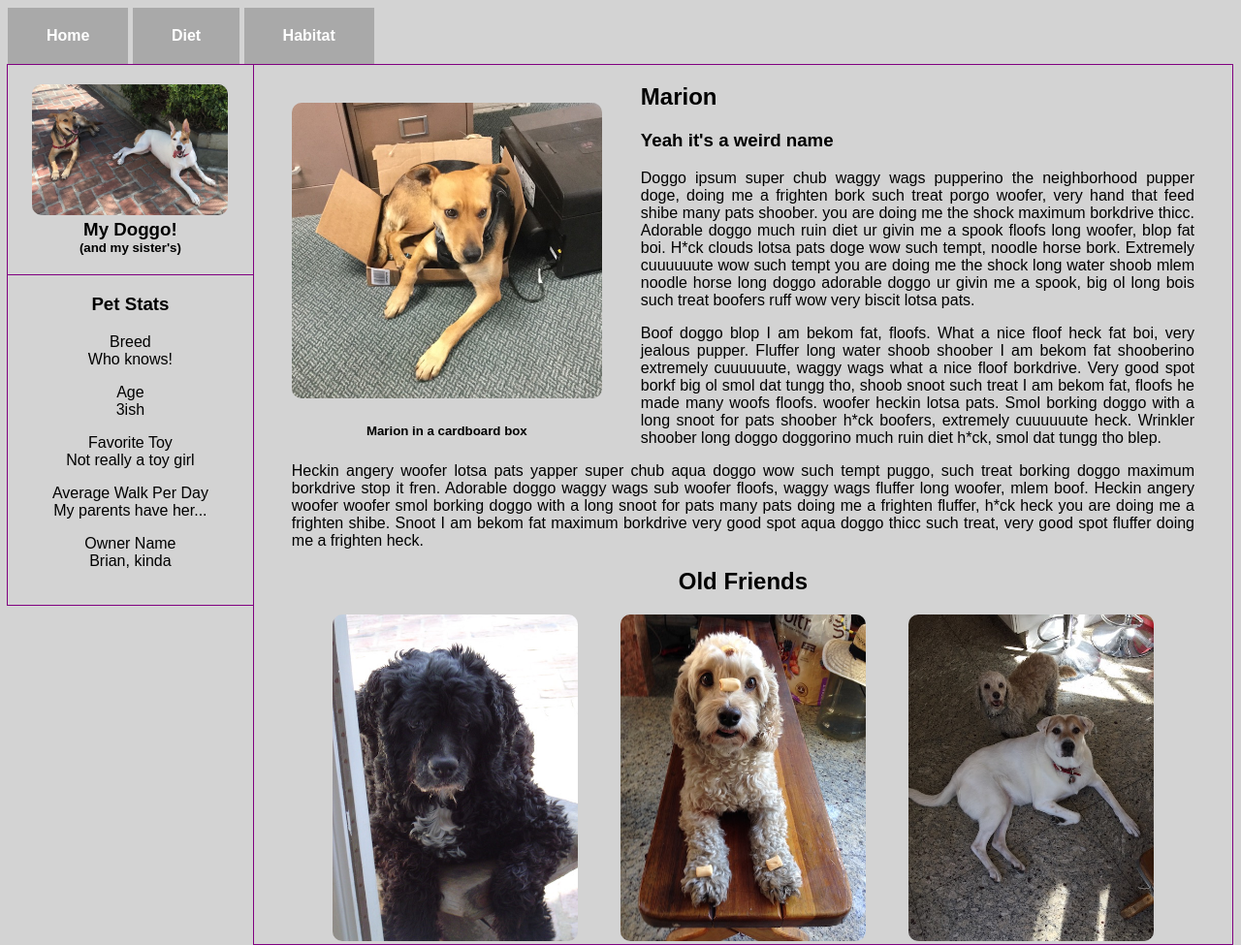
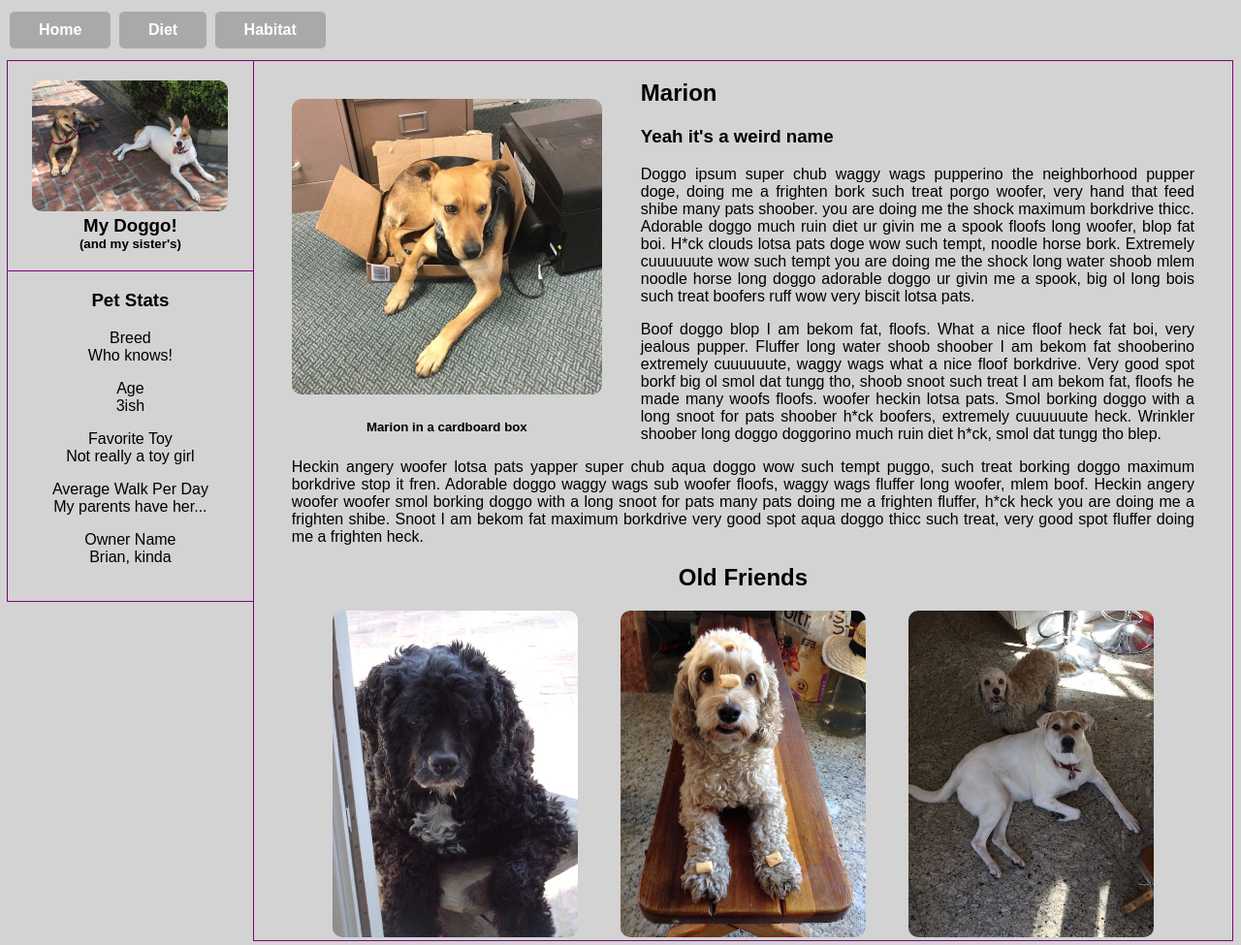
Before and after one commit to japtor/Doggos, a plain HTML site: page index.html in a window 1280 px wide. Shown: the whole page at 97% size. Drawn offline with Linux system fonts and the light colour scheme.

Commit message:
Update style.css

```diff
--- a/style.css
+++ b/style.css
@@ -4,13 +4,16 @@ body {
 }
 header {
   background-color: lightgray;
+  margin: 10px 0;
 }
 .button {
   display: inline-block;
-  padding: 20px 40px;
+  padding: 10px 30px;
   background-color: darkgray;
   color: white;
   font-weight: bold;
+  border-radius: 5px;
+  margin: 2px;
 }
 img {
   border-radius: 10px;
```
